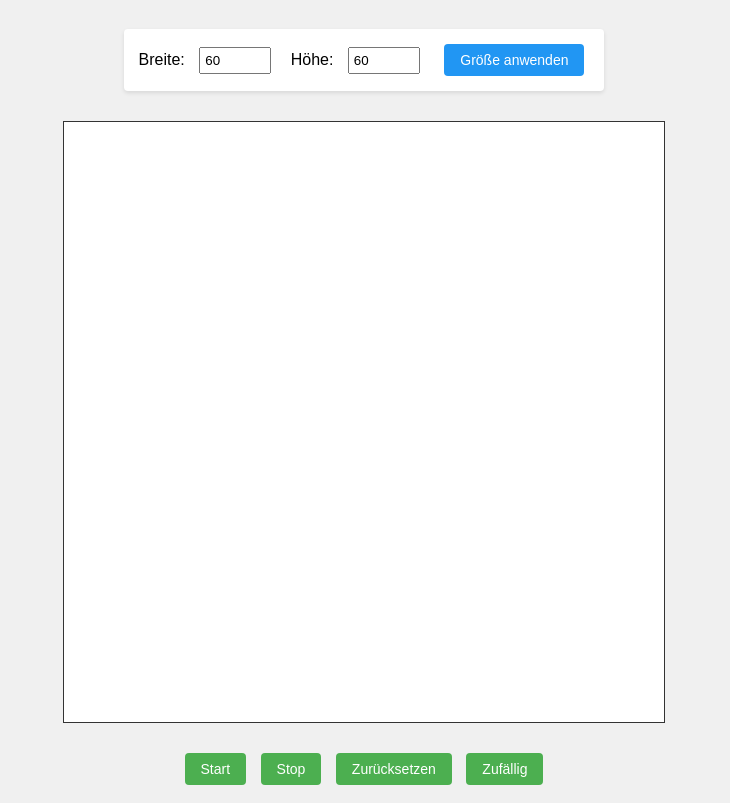
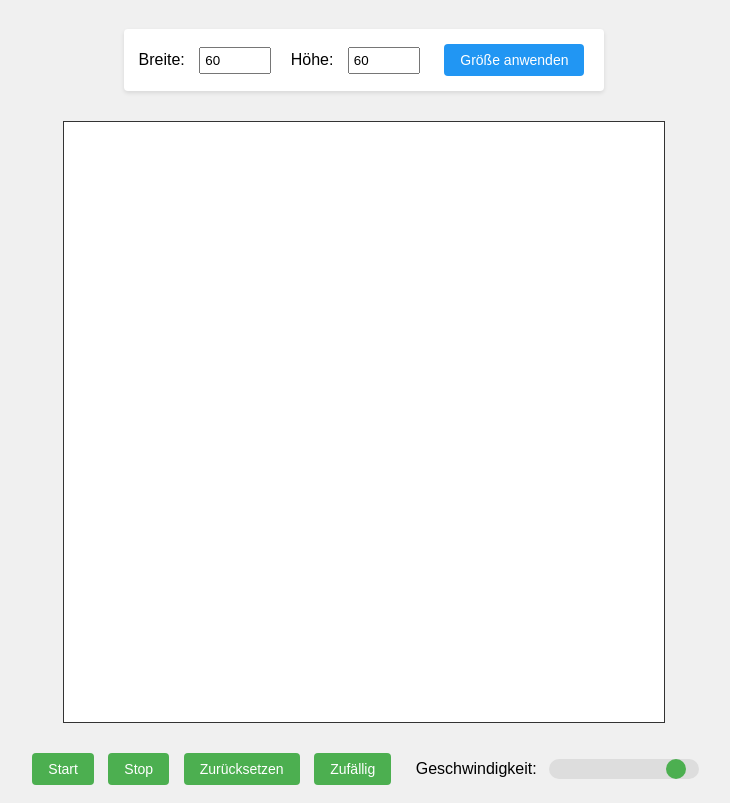
Before and after one commit to Pantao42/conways_game, a plain HTML site: page index.html in a window 1280 px wide. Shown: the part 69-872 px from the top of the page, without its empty margins (276-1006 px from the left). Drawn offline with Linux system fonts and the light colour scheme.

Commit message:
Geschwindigkeit anpassbar

```diff
--- a/game.js
+++ b/game.js
@@ -7,6 +7,7 @@ class GameOfLife {
         this.grid = this.createGrid();
         this.isRunning = false;
         this.intervalId = null;
+        this.speed = 100; // Standardgeschwindigkeit in Millisekunden
 
         // Event-Listener für Mausklicks
         this.canvas.addEventListener('click', (event) => this.handleClick(event));
@@ -127,10 +128,18 @@ class GameOfLife {
         }
     }
 
+    setSpeed(speed) {
+        this.speed = speed;
+        if (this.isRunning) {
+            this.stop();
+            this.start();
+        }
+    }
+
     start() {
         if (!this.isRunning) {
             this.isRunning = true;
-            this.intervalId = setInterval(() => this.nextGeneration(), 100);
+            this.intervalId = setInterval(() => this.nextGeneration(), this.speed);
         }
     }
 
@@ -154,6 +163,12 @@ document.addEventListener('DOMContentLoaded', () => {
         game.resize(width, height);
     });
 
+    // Geschwindigkeitssteuerung
+    document.getElementById('speedControl').addEventListener('input', (e) => {
+        const speed = 1000 - e.target.value; // Invertiere den Wert, damit höher = schneller
+        game.setSpeed(speed);
+    });
+
     // Spielsteuerung
     document.getElementById('startBtn').addEventListener('click', () => game.start());
     document.getElementById('stopBtn').addEventListener('click', () => game.stop());
--- a/index.html
+++ b/index.html
@@ -21,6 +21,10 @@
         <button id="stopBtn">Stop</button>
         <button id="clearBtn">Zurücksetzen</button>
         <button id="randomBtn">Zufällig</button>
+        <div class="speed-control">
+            <label for="speedControl">Geschwindigkeit:</label>
+            <input type="range" id="speedControl" min="0" max="1000" value="900">
+        </div>
     </div>
     <script src="game.js"></script>
 </body>
--- a/styles.css
+++ b/styles.css
@@ -56,3 +56,35 @@ button:hover {
 #applySize:hover {
     background-color: #1976D2;
 }
+
+.speed-control {
+    display: inline-flex;
+    align-items: center;
+    margin-left: 15px;
+}
+
+.speed-control label {
+    margin-right: 10px;
+}
+
+.speed-control input[type="range"] {
+    width: 150px;
+    height: 20px;
+    -webkit-appearance: none;
+    background: #ddd;
+    border-radius: 10px;
+    outline: none;
+}
+
+.speed-control input[type="range"]::-webkit-slider-thumb {
+    -webkit-appearance: none;
+    width: 20px;
+    height: 20px;
+    background: #4CAF50;
+    border-radius: 50%;
+    cursor: pointer;
+}
+
+.speed-control input[type="range"]::-webkit-slider-thumb:hover {
+    background: #45a049;
+}
```
